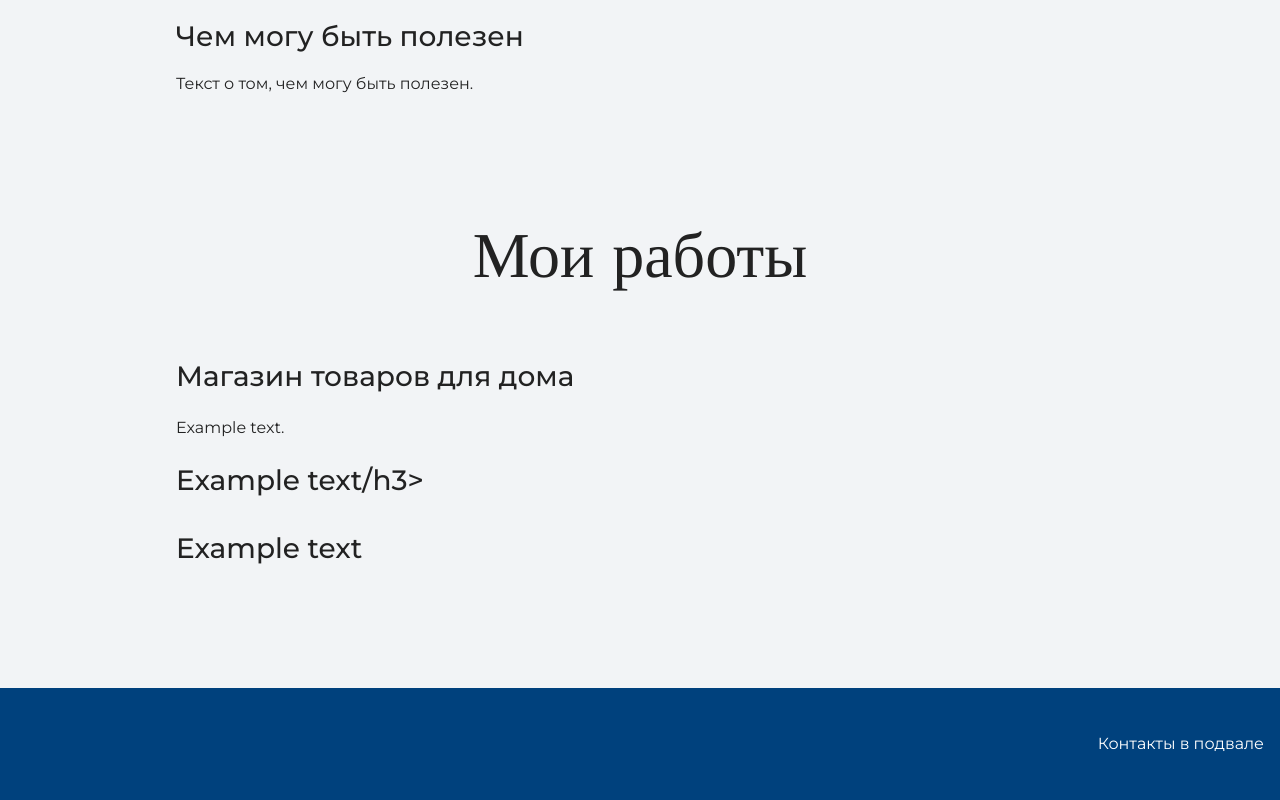
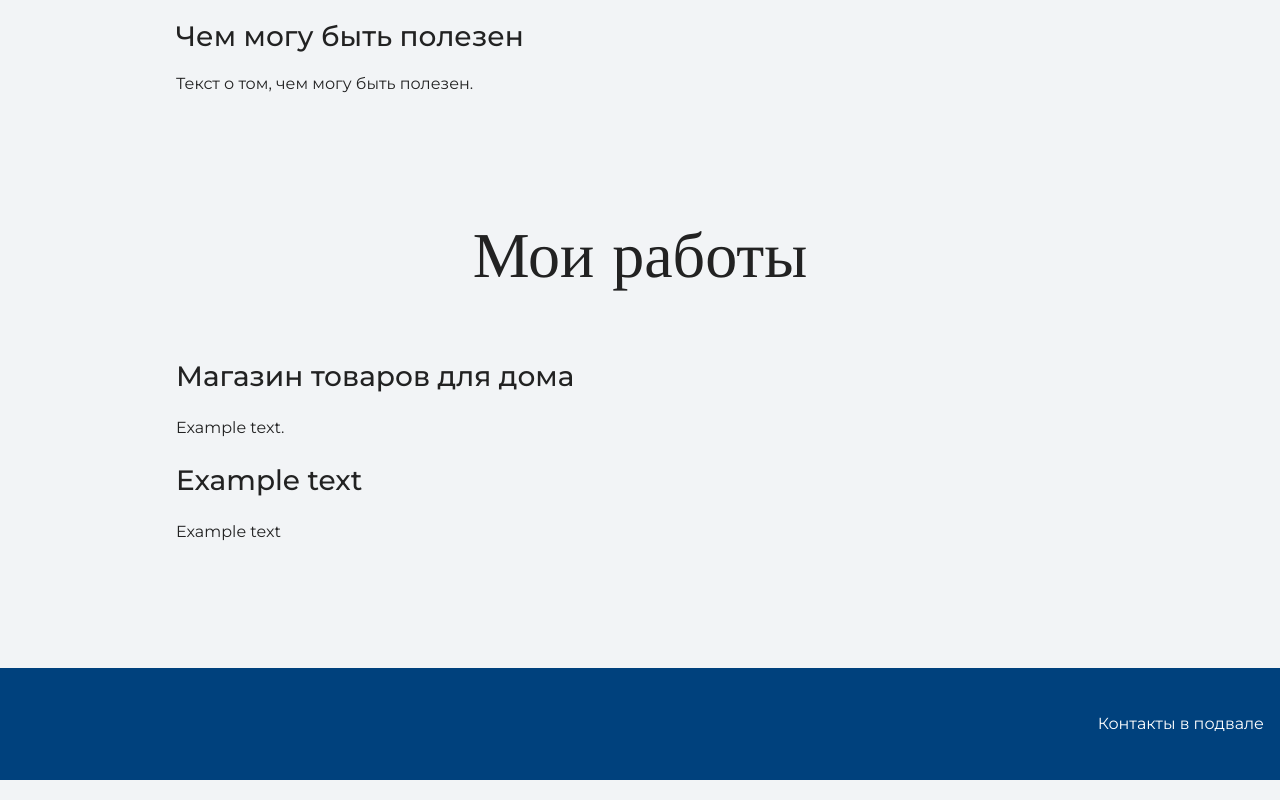
Before and after one commit to xgseva/my-site, a plain HTML site: page index.html in a window 1280 px wide. Shown: the part 1272-2072 px from the top of the page. Drawn offline with nearby package versions, Linux system fonts and the light colour scheme.

Commit message:
Update index.html

```diff
--- a/index.html
+++ b/index.html
@@ -33,7 +33,7 @@
       <h3>Магазин товаров для дома</h3>
       <p>Example text.</p>
 
-      <h3>Example text/h3>
+      <h3>Example text</h3>
       <p>Example text</p></div>
     </section>
 
```
